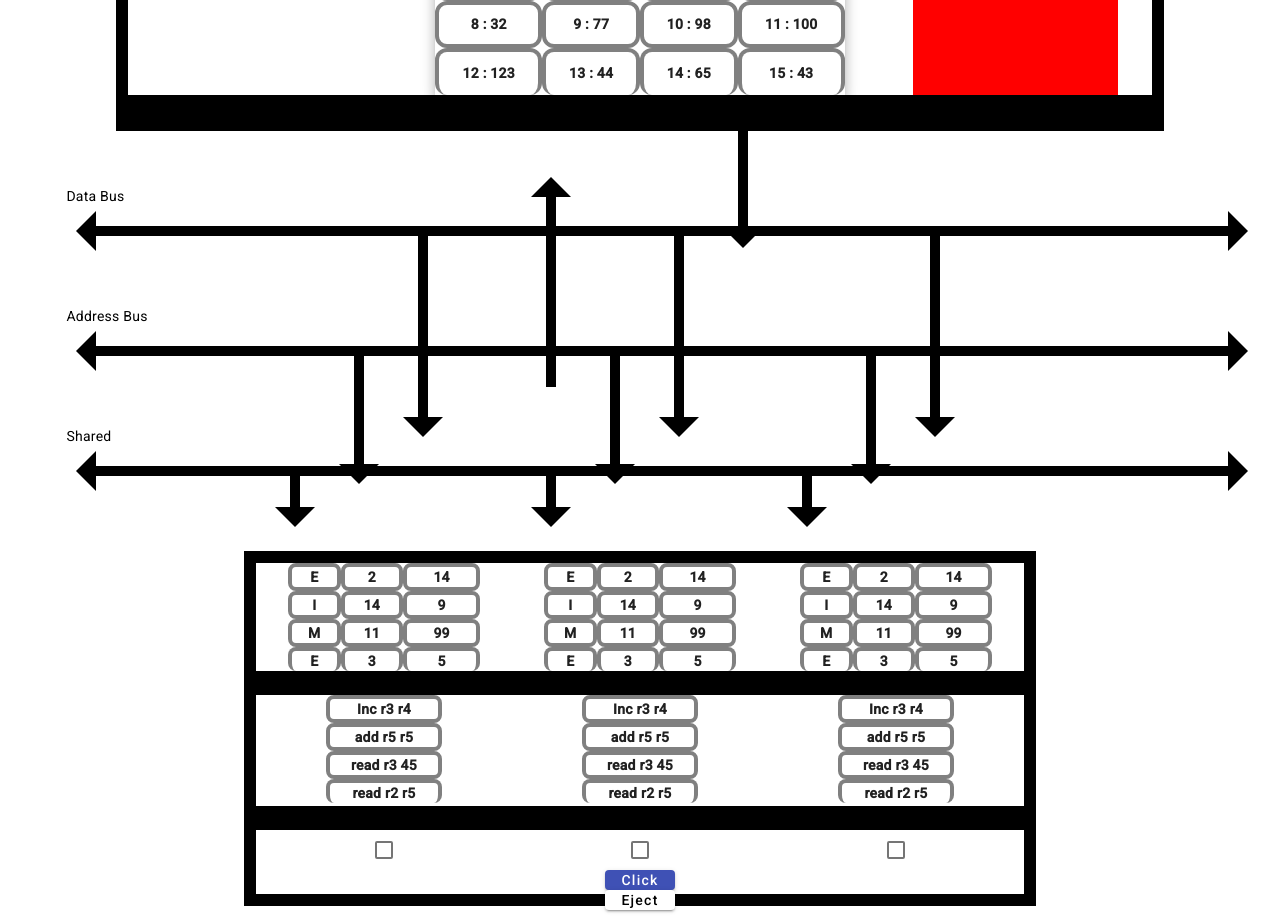
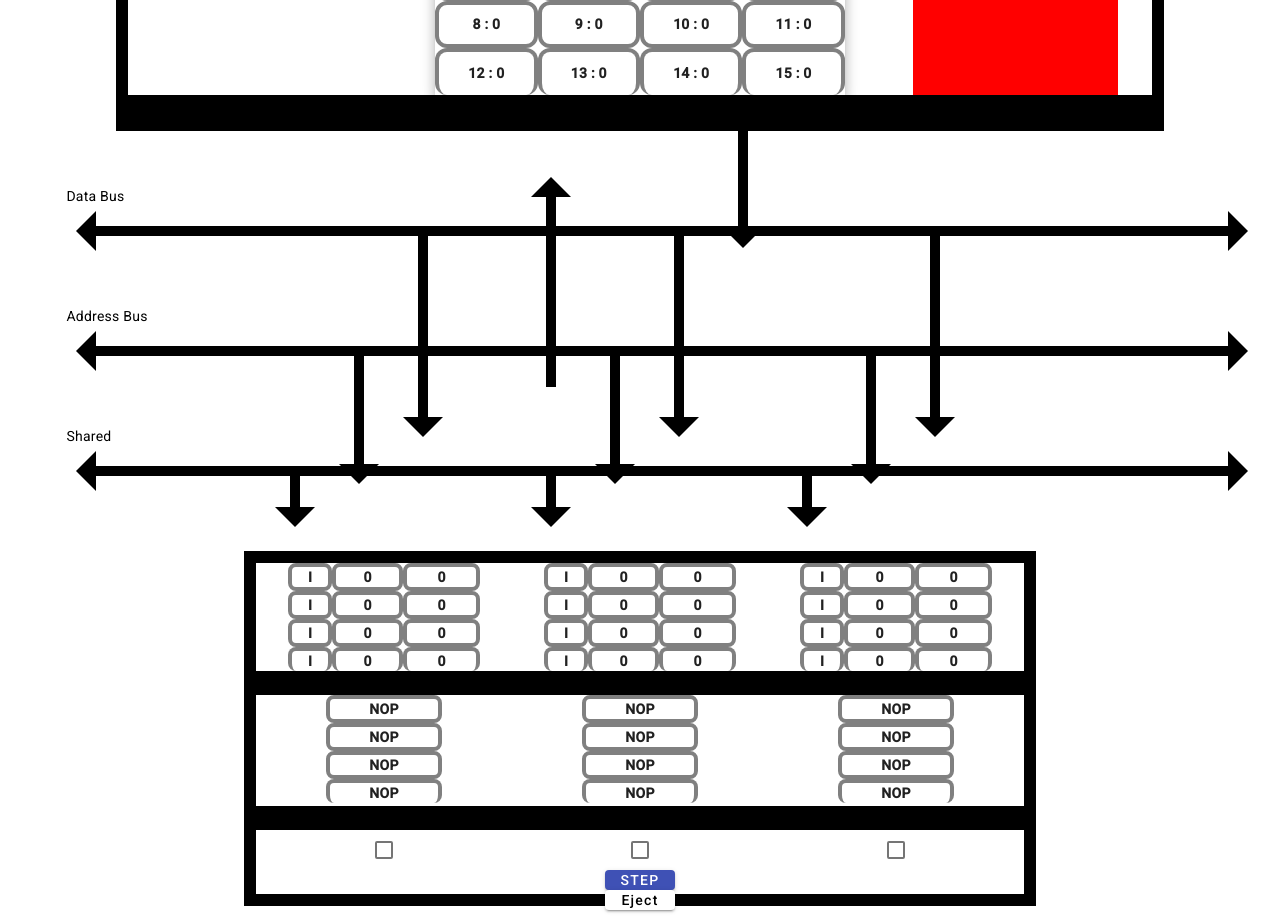
Before and after one commit to Yorbre25/Cache_Coherency_MESI_MOESI, an Angular app in the folder Frontend/protocols/: page / in a window 1280 px wide. Built offline with nearby package versions, Linux system fonts and the light colour scheme.

Commit message:
Already communicating with backend

```diff
--- a/Frontend/protocols/src/app/app.component.html
+++ b/Frontend/protocols/src/app/app.component.html
@@ -123,21 +123,21 @@
     </div>
     <div class="layer4">
       <div class="cpu">
-        <app-cpu [instructions]="InstructionContent">
+        <app-cpu [instructions]="InstructionContent1">
 
         </app-cpu>
 
       </div>
 
       <div class="cpu">
-        <app-cpu [instructions]="InstructionContent">
+        <app-cpu [instructions]="InstructionContent2">
 
         </app-cpu>
 
       </div>
 
       <div class="cpu">
-        <app-cpu [instructions]="InstructionContent">
+        <app-cpu [instructions]="InstructionContent3">
 
         </app-cpu>
 
@@ -154,7 +154,7 @@
 
       </div>
 
-      <button mat-raised-button color="primary" (click)="buttonClick()">Click</button>
+      <button mat-raised-button color="primary" (click)="buttonClick()">STEP</button>
       <button mat-raised-button (click)="buttonClickEject()">Eject</button>
 
 
--- a/Frontend/protocols/src/app/app.component.ts
+++ b/Frontend/protocols/src/app/app.component.ts
@@ -2,14 +2,17 @@ import { Component } from '@angular/core';
 import { MatTableDataSource } from '@angular/material/table';
 import { cacheLine } from 'src/interfaces/cacheRow';
 
-import { transition } from 'src/interfaces/transitionRequest';
+import { stepExecutionReport, transition } from 'src/interfaces/transitionRequest';
 import { stateDict,validStates,readRequest,respRequest } from 'src/interfaces/stateDictionary';
 import { timer } from 'rxjs';
 
 import { Element } from './memory/memory.component';
 
 
-import{exampleTrans} from 'src/app/examples/firstExample'
+
+
+import { NetworkService } from './services/network.service';
+import { STEP_REQUEST } from 'src/interfaces/request';
 
 @Component({
   selector: 'app-root',
@@ -20,7 +23,11 @@ export class AppComponent {
   cache1Content:cacheLine[]=[];
   cache2Content:cacheLine[]=[];
   cache3Content:cacheLine[]=[];
-  InstructionContent:String[]=[];
+  InstructionContent1:String[]=[];
+  InstructionContent2:String[]=[];
+  InstructionContent3:String[]=[];
+
+
   memoryContent:number[]=[];
   memoryDistributed:Element[]=[];
 
@@ -37,82 +44,85 @@ export class AppComponent {
   markedColor:string="#00ff08";
   unmarkedColor:string="#ffffff";
 
-  //sleep = (ms:number) => new Promise(r => setTimeout(r, ms));
+
 
   time:number=1000;
 
-  constructor(){}
+  constructor(private network:NetworkService){}
 
   ngOnInit():void{
     this.cache1Content=[
-      {state:"E",
-      address:2,
-      value:14
+      {state:"I",
+      address:0,
+      value:0
     },
     {state:"I",
-      address:14,
-      value:9
+      address:0,
+      value:0
     },
-    {state:"M",
-      address:11,
-      value:99
+    {state:"I",
+      address:0,
+      value:0
     },
-    {state:"E",
-      address:3,
-      value:5
+    {state:"I",
+      address:0,
+      value:0
     }
     ];
     this.cache2Content=[
-      {state:"E",
-      address:2,
-      value:14
+      {state:"I",
+      address:0,
+      value:0
     },
     {state:"I",
-      address:14,
-      value:9
+      address:0,
+      value:0
     },
-    {state:"M",
-      address:11,
-      value:99
+    {state:"I",
+      address:0,
+      value:0
     },
-    {state:"E",
-      address:3,
-      value:5
+    {state:"I",
+      address:0,
+      value:0
     }
     ];
 
     this.cache3Content=[
-      {state:"E",
-      address:2,
-      value:14
+      {state:"I",
+      address:0,
+      value:0
     },
     {state:"I",
-      address:14,
-      value:9
+      address:0,
+      value:0
     },
-    {state:"M",
-      address:11,
-      value:99
+    {state:"I",
+      address:0,
+      value:0
     },
-    {state:"E",
-      address:3,
-      value:5
+    {state:"I",
+      address:0,
+      value:0
     }
     ];
-    this.InstructionContent=["Inc r3 r4","add r5 r5","read r3 45","read r2 r5"]
+    this.InstructionContent1=["NOP","NOP","NOP","NOP"]
+    this.InstructionContent2=["NOP","NOP","NOP","NOP"]
+    this.InstructionContent3=["NOP","NOP","NOP","NOP"]
     this.cache1Colors=["#ffffff", "#ffffff", "#ffffff","#ffffff" ];
     this.cache2Colors=["#ffffff", "#ffffff", "#ffffff","#ffffff" ];
     this.cache3Colors=["#ffffff", "#ffffff", "#ffffff","#ffffff" ];
-    this.memoryContent=[23,44,12,33,
-      51,54,90,33,
-      32,77,98,100,
-      123,44,65,43
+    this.memoryContent=[
+      0,0,0,0,
+      0,0,0,0,
+      0,0,0,0,
+      0,0,0,0
     ]
     this.memoryDistributed=[
-      { col1: 'A1', col2: 'B1', col3: 'C1', col4: 'D1' },
-      { col1: 'A2', col2: 'B2', col3: 'C2', col4: 'D2' },
-      { col1: 'A3', col2: 'B3', col3: 'C3', col4: 'D3' },
-      { col1: 'A4', col2: 'B4', col3: 'C4', col4: 'D4' },
+      { col1: '0 : 0', col2: '0 : 0', col3: '0 : 0', col4: '0 : 0' },
+      { col1: '0 : 0', col2: '0 : 0', col3: '0 : 0', col4: '0 : 0' },
+      { col1: '0 : 0', col2: '0 : 0', col3: '0 : 0', col4: '0 : 0' },
+      { col1: '0 : 0', col2: '0 : 0', col3: '0 : 0', col4: '0 : 0' }
     ];
     this.manageList();
 
@@ -124,14 +134,29 @@ export class AppComponent {
   }
 
   buttonClick(){
-    console.log(this.cache1Checkbox);
-    console.log(this.cache2Checkbox);
-    console.log(this.cache3Checkbox);
+
+    let step:STEP_REQUEST={
+      CPU_1:Number(this.cache1Checkbox),
+      CPU_2:Number(this.cache2Checkbox),
+      CPU_3:Number(this.cache3Checkbox),
 
 
-    //aqui tendria que ir la llamada para el proceso
+    }
+    this.network.get_request("MESI/step",step).subscribe(
+      (response:stepExecutionReport)=>{
+        console.log(response)
+        this.handleTransactionBundle(response.Transition_request);
+        console.log(response.initial_CPU_list[0].instrucctions)
+        this.InstructionContent1=response.initial_CPU_list[0].instrucctions;
+        this.InstructionContent1=[...this.InstructionContent1]
+        console.log(this.InstructionContent1)
+        this.InstructionContent2=response.initial_CPU_list[1].instrucctions;
+        this.InstructionContent2=[...this.InstructionContent2]
+        this.InstructionContent3=response.initial_CPU_list[2].instrucctions;
+        this.InstructionContent3=[...this.InstructionContent3]
+      }
+    )
 
-    this.handleTransactionBundle(exampleTrans);
 
   }
 
--- a/Frontend/protocols/src/app/cpu/cpu.component.ts
+++ b/Frontend/protocols/src/app/cpu/cpu.component.ts
@@ -1,4 +1,4 @@
-import { Component,Input, SimpleChange } from '@angular/core';
+import { Component,Input, SimpleChanges } from '@angular/core';
 import { MatTableDataSource } from '@angular/material/table';
 
 @Component({
@@ -16,8 +16,11 @@ export class CpuComponent {
 
     this.InstructionsDataSource.data=this.instructions;
   }
-  ngOnChanges(change:SimpleChange){
-    this.InstructionsDataSource.data=change.currentValue;
+  ngOnChanges(change:SimpleChanges){
+    this.instructions=change['instructions'].currentValue;;
+    this.instructions=[...this.instructions];
+    this.InstructionsDataSource.data=this.instructions;
+    this.InstructionsDataSource.data=[...this.InstructionsDataSource.data]
 
   }
 }
--- a/Frontend/protocols/src/app/services/network.service.ts
+++ b/Frontend/protocols/src/app/services/network.service.ts
@@ -10,7 +10,7 @@ import { HttpHeaders } from '@angular/common/http';
 export class NetworkService {
 
   constructor(private http:HttpClient) { }
-  serverIp: string = 'https://rest-api-xfia.azurewebsites.net/';
+  serverIp: string = 'https://localhost:7158/';
 
   get_request(url: string, Params: any): Observable<any> {
     var http_params = new HttpParams({ fromObject: Params });
--- /dev/null
+++ b/Frontend/protocols/src/interfaces/request.ts
@@ -0,0 +1,5 @@
+export interface STEP_REQUEST{
+    CPU_1:number;
+    CPU_2:number;
+    CPU_3:number
+}
```
Also changed, not shown: Frontend/protocols/src/interfaces/transitionRequest.ts (+20 -0 lines), Frontend/protocols/src/interfaces/envState.ts (added).
